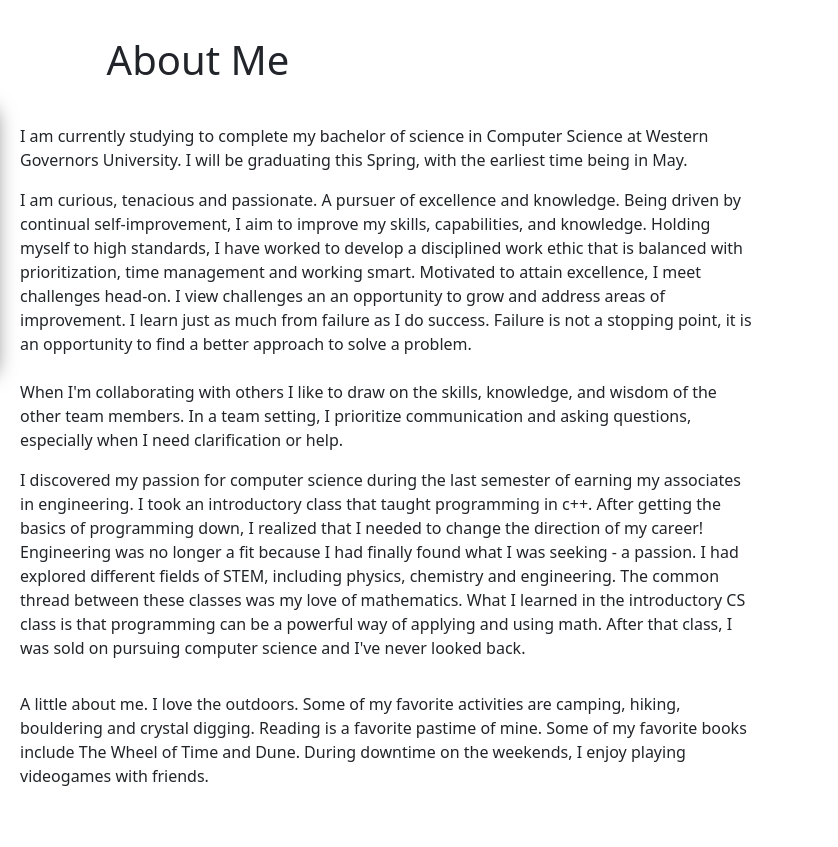
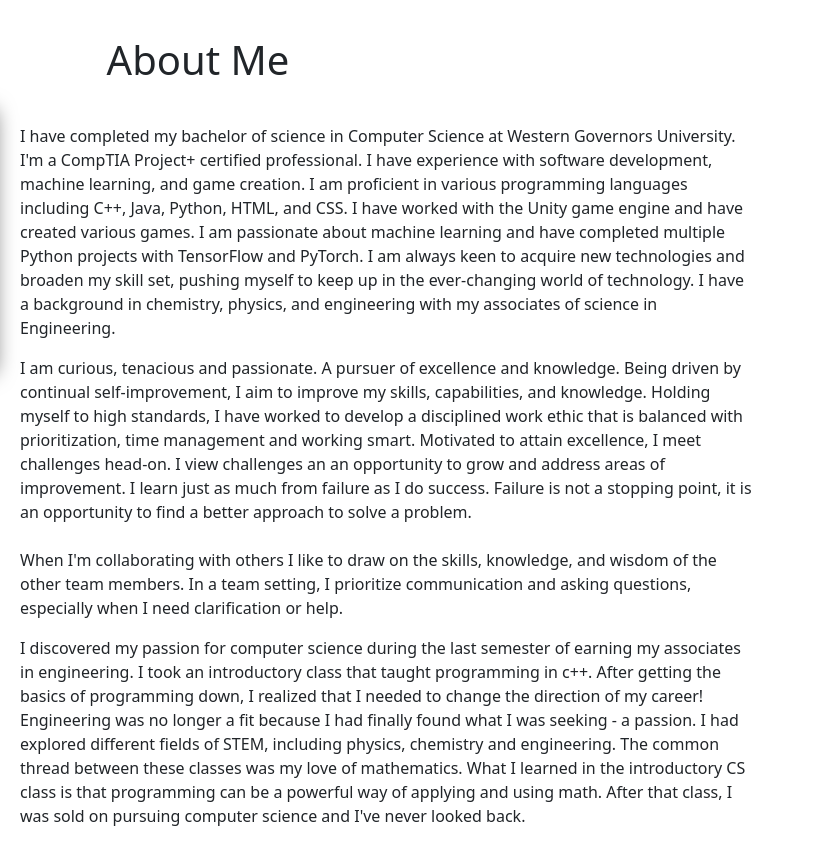
Before and after one commit to ElleyFolks/ElleyFolks.github.io, a plain HTML site: page index.html in a window 1280 px wide. Shown: the part 940-1787 px from the top of the page, 442-1280 px from the left. Drawn offline with nearby package versions, Linux system fonts and the light colour scheme.

Commit message:
Updates to about section, new donut picture.

```diff
--- a/index.html
+++ b/index.html
@@ -52,7 +52,7 @@
             <div class="row">
             <div class="col-lg-12 col-md-12 col-sm-12 col-xs-12 hero-text">
                 <h2 class="hero_title">Hello world!</h2>
-                <p class="hero_desc">My name is Elley Folks. I am currently studying computer science.</p>
+                <p class="hero_desc">My name is Elley Folks. I am a computer scientist.</p>
             </div>
             </div>
         </div>
@@ -70,7 +70,7 @@
                 <div class="col-lg-8">
                     <div class="row mt-3">
                         <p>
-                            I am currently studying to complete my bachelor of science in Computer Science at Western Governors University. I will be graduating this Spring, with the earliest time being in May.
+                            I have completed my bachelor of science in Computer Science at Western Governors University. I'm a CompTIA Project+ certified professional. I have experience with software development, machine learning, and game creation. I am proficient in various programming languages including C++, Java, Python, HTML, and CSS. I have worked with the Unity game engine and have created various games. I am passionate about machine learning and have completed multiple Python projects with TensorFlow and PyTorch. I am always keen to acquire new technologies and broaden my skill set, pushing myself to keep up in the ever-changing world of technology. I have a background in chemistry, physics, and engineering with my associates of science in Engineering.
                     </div>
 
                     <p> I am curious, tenacious and passionate. A pursuer of excellence and knowledge. Being driven by continual self-improvement, I aim to improve my skills, capabilities, and knowledge. Holding myself to high standards, I have worked to develop a disciplined work ethic that is balanced with prioritization, time management and working smart.
@@ -86,7 +86,7 @@
 
                     <div class="row mt-3">
                         <p>
-                            A little about me. I love the outdoors. Some of my favorite activities are camping, hiking, bouldering and crystal digging. Reading is a favorite pastime of mine. Some of my favorite books include The Wheel of Time and Dune. During downtime on the weekends, I enjoy playing videogames with friends.
+                            A little about me. I love the outdoors. Some of my favorite activities are camping, hiking, bouldering and crystal digging. Reading is a favorite pastime of mine. Some of my favorite books include The Wheel of Time, and Dune. During downtime on the weekends, I enjoy playing videogames with friends.
                         </p>
                     </div>
                 </div>
```
Also changed, not shown: images/donut.png.
